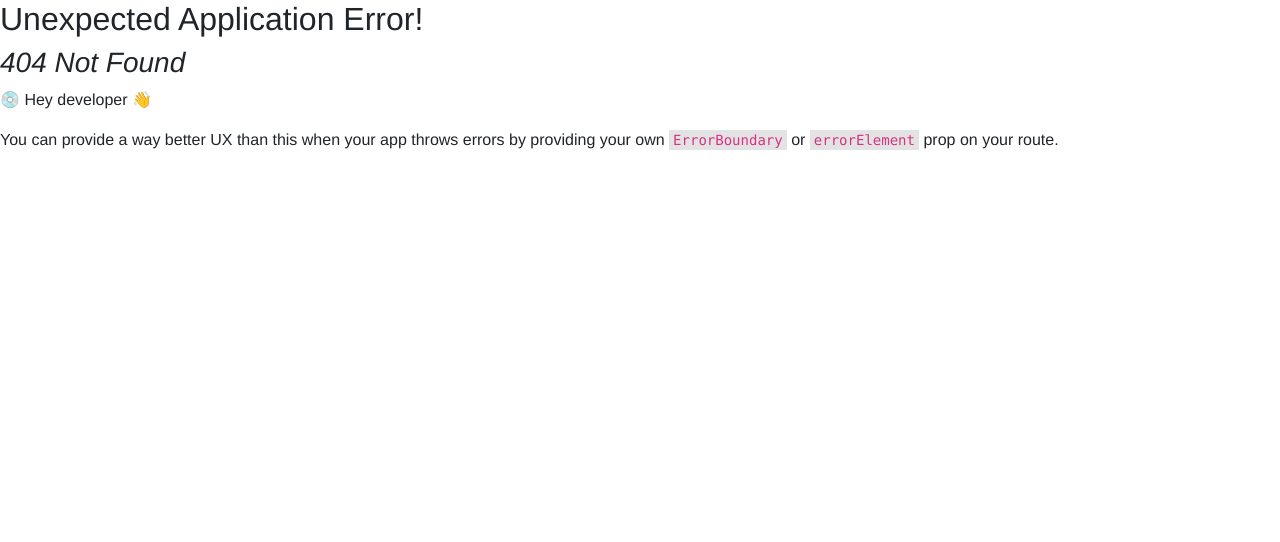
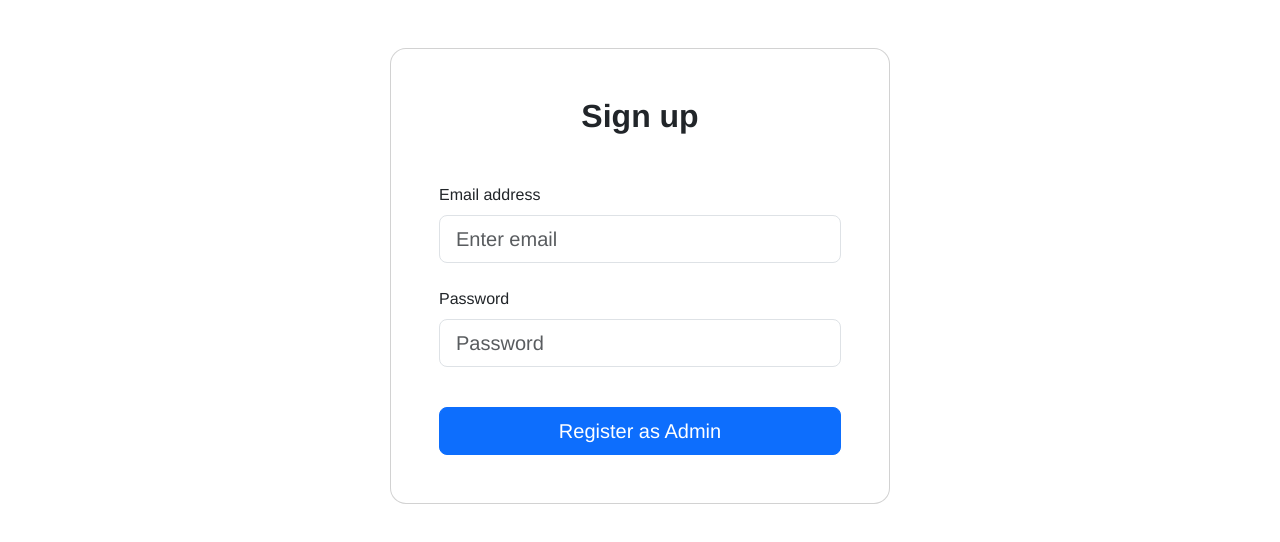
Before and after one commit to pockypoem/frontend-car-rental, a React (Vite) app: page /register in a window 1280 px wide. Before the commit this address had no page. Shown: the top 542 px of the page. Built offline with nearby package versions, Linux system fonts and the light colour scheme.

Commit message:
feat (admin): consume register admin api

```diff
--- a/src/main.tsx
+++ b/src/main.tsx
@@ -9,6 +9,7 @@ import Home from './pages/dashboard/Home.tsx';
 import SearchCar from './pages/SearchCar.tsx';
 import Login from './pages/Login.tsx';
 import UserDashboard from './layouts/UserDashboard.tsx';
+import Register from './pages/Register.tsx';
 
 
 const router = createBrowserRouter([
@@ -19,6 +20,10 @@ const router = createBrowserRouter([
   {
     path: '/cari-mobil',
     element: <SearchCar />
+  },
+  {
+    path: '/register',
+    element: <Register />
   },
   {
     path: '/login',
--- a/src/pages/Login.tsx
+++ b/src/pages/Login.tsx
@@ -4,7 +4,7 @@ import 'bootstrap/dist/css/bootstrap.min.css'; // Import stylesheet
 import '../styles/loginPage.css';
 import { httpFetch } from '../utils/http';
 import { EventTargetForm } from '../types';
-import { useNavigate } from 'react-router-dom';
+import { useNavigate, Link } from 'react-router-dom';
 import { useLocalStorage } from '../hooks/useLocalStorage';
 
 
@@ -22,7 +22,7 @@ function Login() {
         try {
             const target = e.target as unknown as EventTargetForm;
 
-            console.log(target.elements);
+            // console.log(target.elements);
 
             const json = await httpFetch<{ token: string }>('auth/login',false, {}, {
                 method: 'POST',
@@ -63,8 +63,12 @@ function Login() {
                                     <Form.Control type='password' placeholder='Password' size='lg' />
                                 </Form.Group>
 
+                                <Link to= "/register" style={{ textDecoration: 'none' }}>
+                                    Register as an Admin
+                                </Link>
 
-                                <Button type='submit' variant='primary' size='lg' style={{ width: '100%' }}>
+
+                                <Button type='submit' variant='primary' size='lg' style={{ width: '100%' }} className='mt-3'>
                                     Login as Admin
                                 </Button>
 
--- /dev/null
+++ b/src/pages/Register.tsx
@@ -0,0 +1,68 @@
+import { Container, Row, Col, Card, Form, Button } from 'react-bootstrap';
+import { httpFetch } from '../utils/http';
+import { useNavigate } from 'react-router-dom';
+import { EventTargetForm } from '../types';
+
+const Register = () => {
+
+    const navigate = useNavigate();
+
+    async function submitRegister(e: React.FormEvent<HTMLFormElement>) {
+        e.preventDefault();
+
+        try {
+            const target = e.target as unknown as EventTargetForm;
+
+            // eslint-disable-next-line @typescript-eslint/no-unused-vars
+            await httpFetch('auth/register', false, {}, {
+                method: 'POST',
+                body: JSON.stringify({
+                    email: target.elements.email.value,
+                    password: target.elements.password.value
+                })
+            })
+
+            navigate('/login')
+
+        } catch (error) {
+            throw error as Error;
+        }
+
+    }
+
+    return (
+        <Container fluid>
+                <Row className='d-flex justify-content-center align-items-center h-100'>
+                    <Col col='12'>
+                        <Card className='bg-white my-5 mx-auto' style={{ borderRadius: '1rem', maxWidth: '500px' }}>
+                            <Card.Body className='p-5 w-100 d-flex flex-column'>
+
+                                <h2 className="fw-bold mb-2 text-center">Sign up</h2>
+                                <p className="text-white-50 mb-3">Please register your username and password!</p>
+
+                                <Form onSubmit={submitRegister}>
+                                    <Form.Group className='mb-4' controlId='email'>
+                                        <Form.Label>Email address</Form.Label>
+                                        <Form.Control type='email' placeholder='Enter email' size='lg' />
+                                    </Form.Group>
+
+                                    <Form.Group className='mb-4' controlId='password'>
+                                        <Form.Label>Password</Form.Label>
+                                        <Form.Control type='password' placeholder='Password' size='lg' />
+                                    </Form.Group>
+
+
+                                    <Button type='submit' variant='primary' size='lg' style={{ width: '100%' }} className='mt-3'>
+                                        Register as Admin
+                                    </Button>
+
+                                </Form>
+                            </Card.Body>
+                        </Card>
+                    </Col>
+                </Row>
+            </Container>
+    )
+}
+
+export default Register
```
